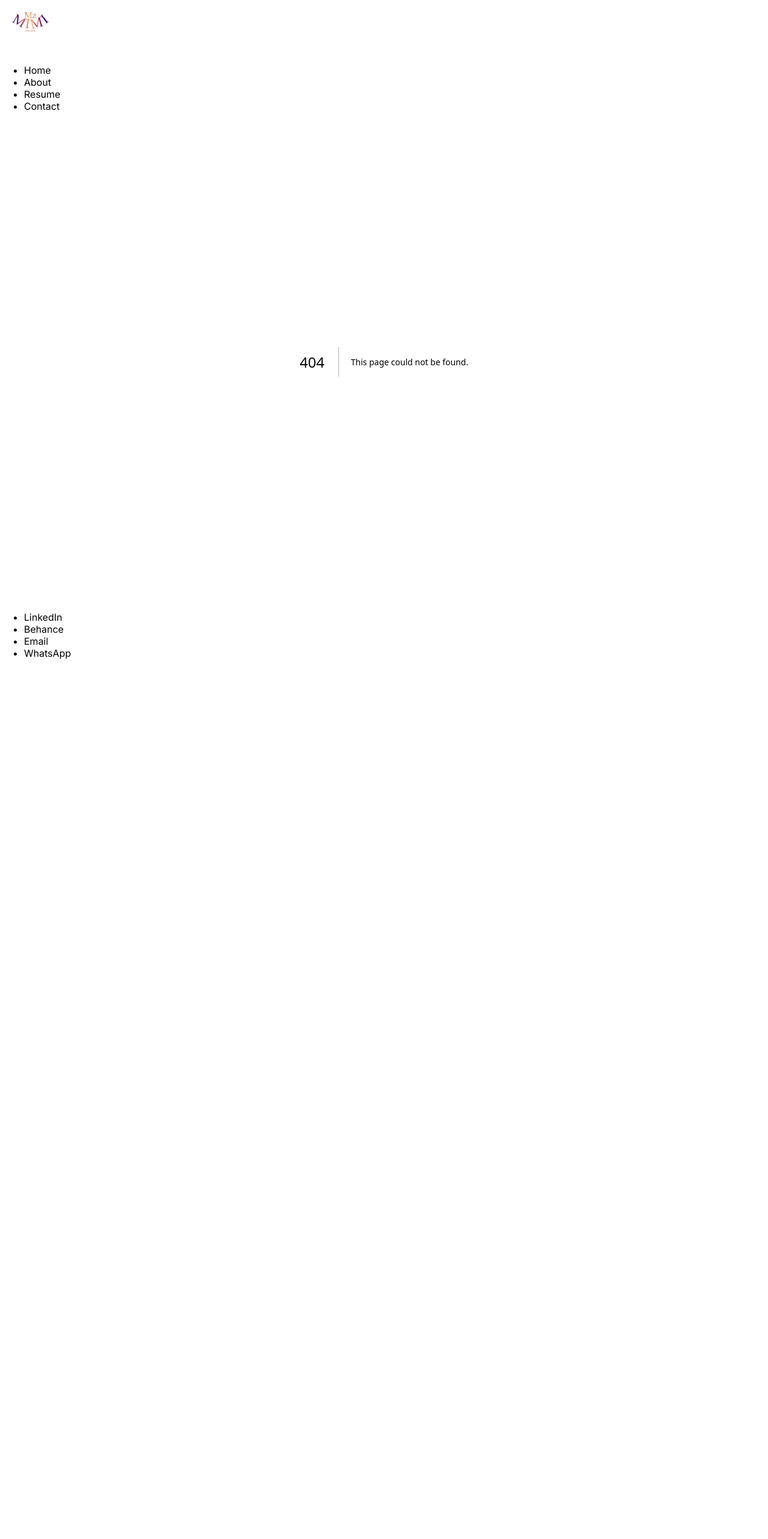
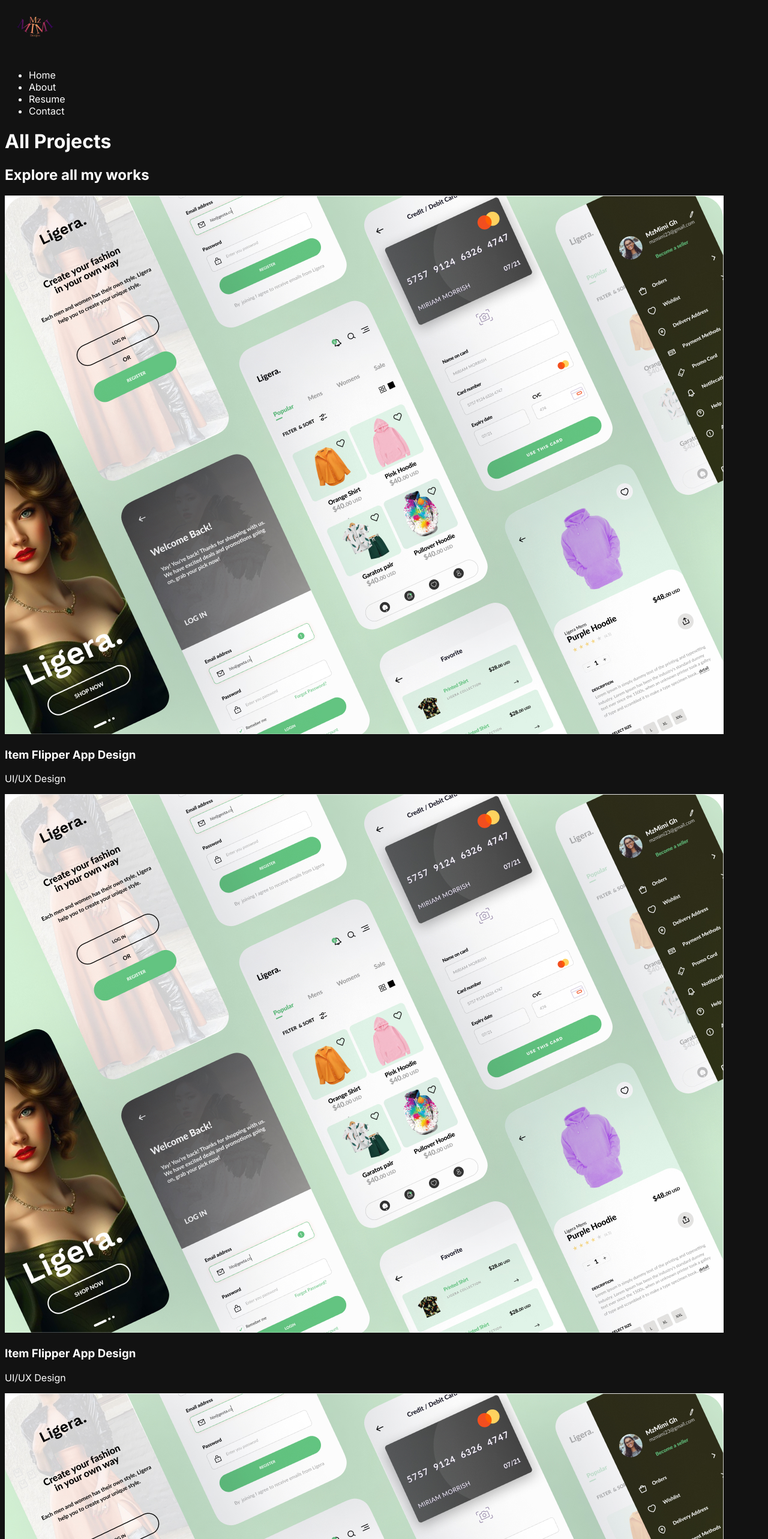
Before and after one commit to Eugene-ak/mimi-designs-portfolio, a Next.js app: page /resume in a window 1280 px wide. Before the commit this address had no page. Shown: the top 2566 px of the page at 60% size. Before the commit the page ends 1115 px from the top, so only its background shows below. Built offline with nearby package versions, Linux system fonts and the light colour scheme.

Commit message:
Page structure for resume page

```diff
--- /dev/null
+++ b/app/resume/page.tsx
@@ -0,0 +1,31 @@
+import ProjectCard from "../components/ProjectCard";
+import Project1 from "@/public/images/project1.jpg";
+
+export default function ResumePage() {
+  return (
+    <>
+      <h1>All Projects</h1>
+      <h2>Explore all my works</h2>
+      <ProjectCard
+        image={Project1}
+        title="Item Flipper App Design"
+        description="UI/UX Design"
+      />
+      <ProjectCard
+        image={Project1}
+        title="Item Flipper App Design"
+        description="UI/UX Design"
+      />
+      <ProjectCard
+        image={Project1}
+        title="Item Flipper App Design"
+        description="UI/UX Design"
+      />
+      <ProjectCard
+        image={Project1}
+        title="Item Flipper App Design"
+        description="UI/UX Design"
+      />
+    </>
+  );
+}
```
